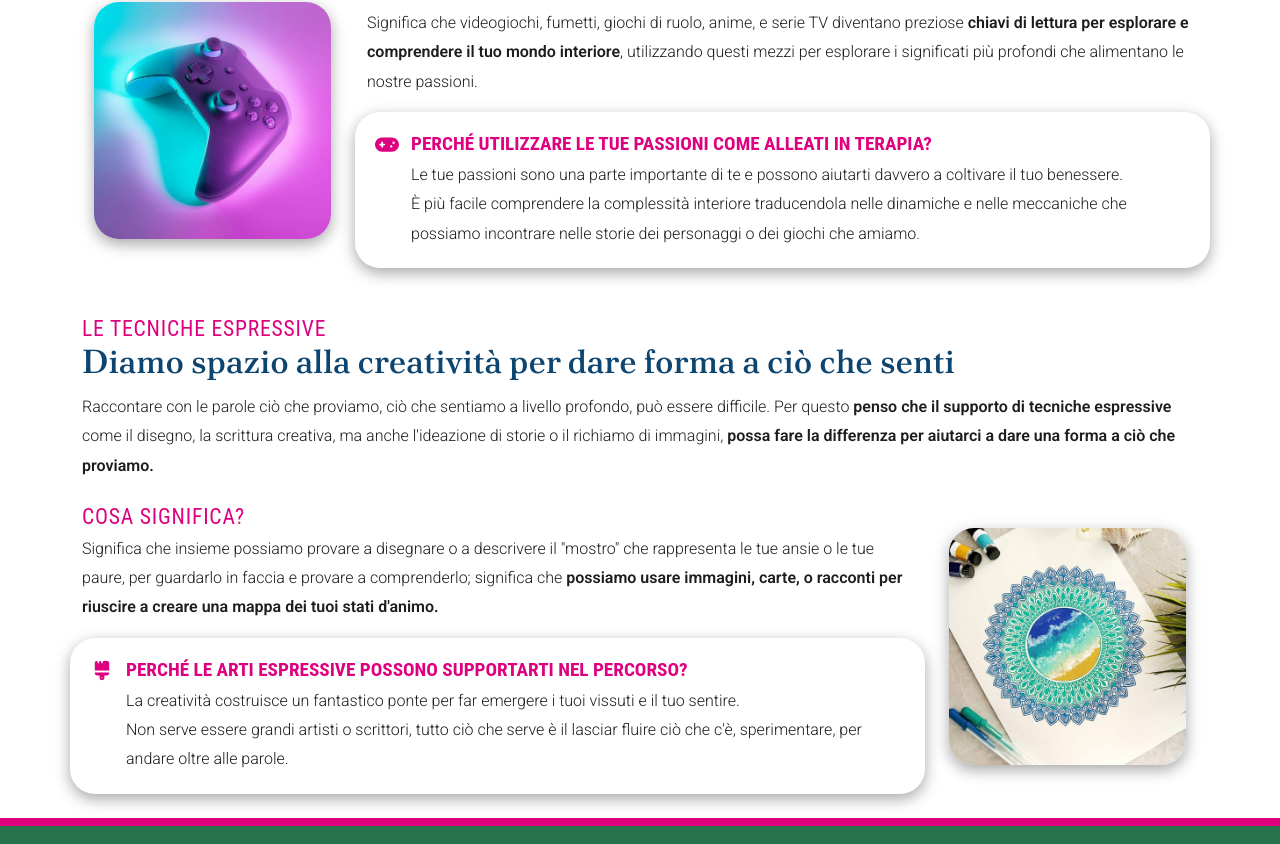
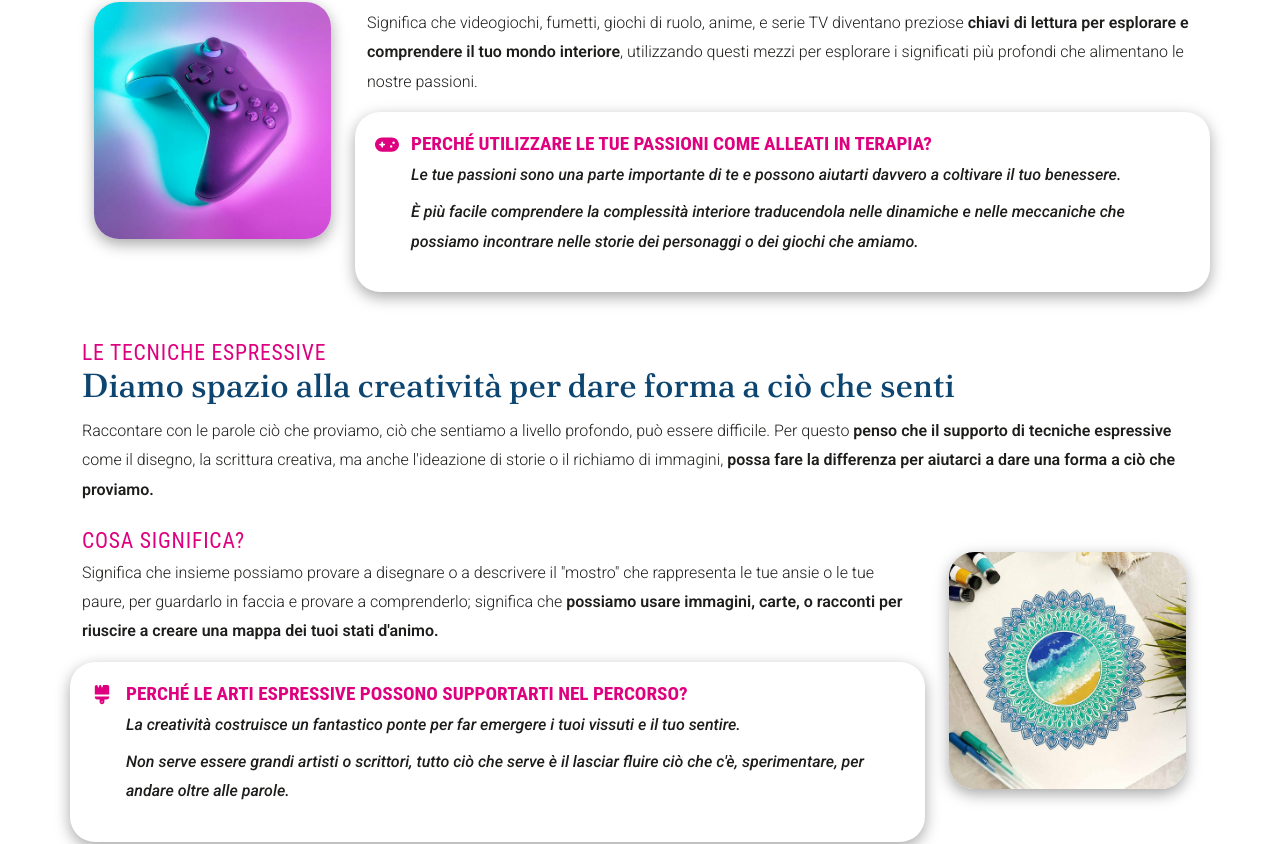
Before and after one commit to giannibussoletti/christiancecconi.it-migration, a React (Vite) app: page /seduta-online/il-mio-approccio in a window 1280 px wide. Shown: the part 591-1435 px from the top of the page. Built offline with nearby package versions, Linux system fonts and the light colour scheme; a web font is replaced by a local one.

Commit message:
adds list style in info card, text all done

```diff
--- a/src/assets/css/style.scss
+++ b/src/assets/css/style.scss
@@ -147,7 +147,19 @@ p:last-child {
 
 .icon-e-serv {
   padding: 20px;
+
+  ul {
+    padding: 0;
+    li {
+      list-style-type: none;
+      position: relative;
+      margin-bottom: 0.5em;
+      font-style: italic;
+      font-weight: 500;
+    }
+  }
 }
+
 .icon-e-serv,
 .main-imgs {
   border-radius: 25px;
--- a/src/assets/texts/T_Approccio.tsx
+++ b/src/assets/texts/T_Approccio.tsx
@@ -36,14 +36,16 @@ export const cosaSignificaInfo: InfoCardTypes = {
   icon: faGamepad,
   title: "Perché utilizzare le tue passioni come alleati in terapia?",
   text: (
-    <>
-      <p>
+    <ul>
+      <li>
         Le tue passioni sono una parte importante di te e possono aiutarti davvero a coltivare il
-        tuo benessere. <br />È più facile comprendere la complessità interiore traducendola nelle
-        dinamiche e nelle meccaniche che possiamo incontrare nelle storie dei personaggi o dei
-        giochi che amiamo.
-      </p>
-    </>
+        tuo benessere.
+      </li>
+      <li>
+        È più facile comprendere la complessità interiore traducendola nelle dinamiche e nelle
+        meccaniche che possiamo incontrare nelle storie dei personaggi o dei giochi che amiamo.
+      </li>
+    </ul>
   ),
   isBlack: false,
 }
@@ -77,13 +79,16 @@ export const cosaSignificaInfoBtm: InfoCardTypes = {
   icon: faBrush,
   title: "Perché le arti espressive possono supportarti nel percorso?",
   text: (
-    <>
-      <p>
+    <ul>
+      <li>
         La creatività costruisce un fantastico ponte per far emergere i tuoi vissuti e il tuo
-        sentire. <br /> Non serve essere grandi artisti o scrittori, tutto ciò che serve è il
-        lasciar fluire ciò che c'è, sperimentare, per andare oltre alle parole.
-      </p>
-    </>
+        sentire.
+      </li>
+      <li>
+        Non serve essere grandi artisti o scrittori, tutto ciò che serve è il lasciar fluire ciò che
+        c'è, sperimentare, per andare oltre alle parole.
+      </li>
+    </ul>
   ),
   isBlack: false,
 }
```
